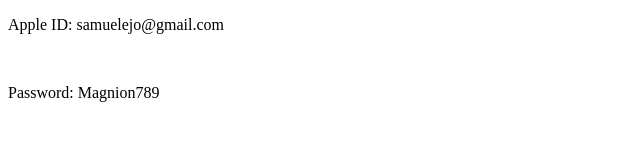
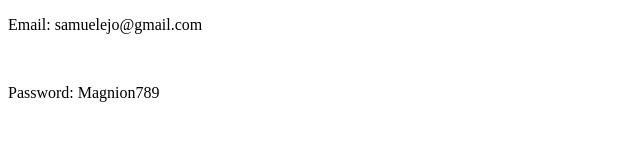
Before and after one commit to Samm-jmr/Samm-jmr.github.io, a plain HTML site: page index.html in a window 1280 px wide. Shown: the full height of the page, 0-640 px from the left. Drawn offline with Linux system fonts and the light colour scheme.

Commit message:
Update index.html

```diff
--- a/index.html
+++ b/index.html
@@ -4,7 +4,7 @@
     <title>Samu</title>
   </head>
   <body>
-    <p>Apple ID: samuelejo@gmail.com</p>
+    <p>Email: samuelejo@gmail.com</p>
     <br>
     <p>Password: Magnion789</p>
   </body>
```
